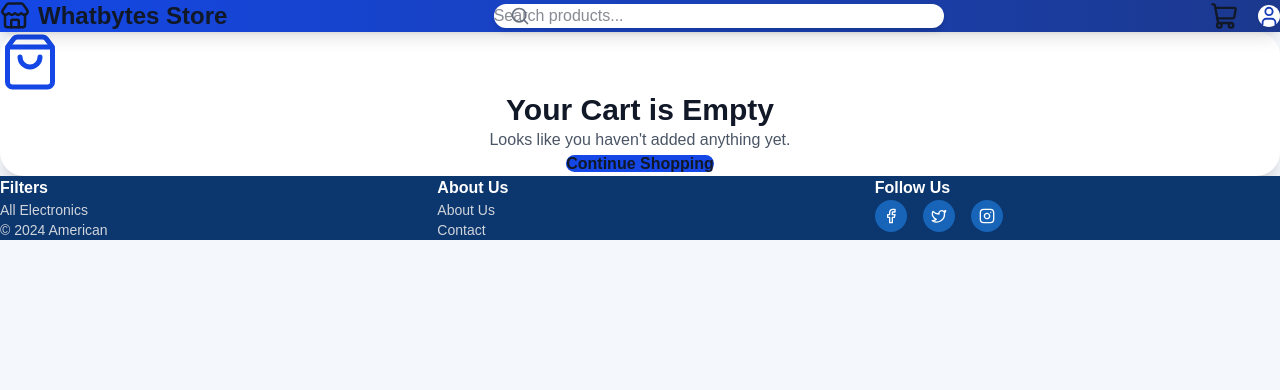
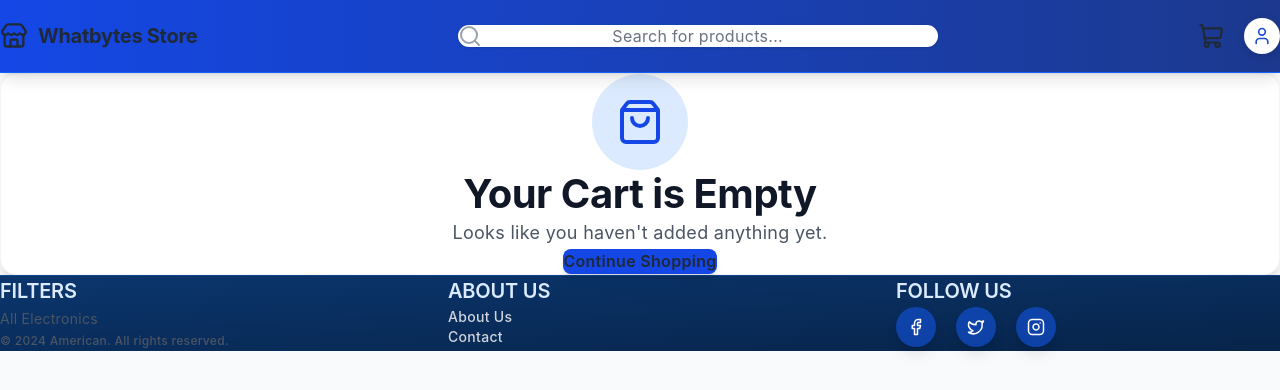
Before and after one commit to Ayushpandey2026/whatbytes, a Next.js app: page /cart in a window 1280 px wide. Shown: the top 390 px of the page. Built offline with nearby package versions, Linux system fonts and the light colour scheme.

Commit message:
polished ui

```diff
--- a/src/app/cart/page.js
+++ b/src/app/cart/page.js
@@ -26,24 +26,25 @@ export default function CartPage() {
           setSearchQuery={setSearchQuery}
         />
 
-        <main className="max-w-7xl mx-auto px-4 py-20">
-          <div className="bg-white rounded-3xl shadow-xl p-16 text-center">
-            <ShoppingBag
-              size={60}
-              className="mx-auto text-blue-700 mb-6"
-            />
+        <main className="max-w-7xl mx-auto px-6 py-24">
+          <div className="bg-white rounded-2xl shadow-lg p-20 text-center border border-gray-100">
+            <div className="flex justify-center mb-8">
+              <div className="w-24 h-24 bg-blue-100 rounded-full flex items-center justify-center">
+                <ShoppingBag size={48} className="text-blue-700" />
+              </div>
+            </div>
 
-            <h1 className="text-3xl font-bold mb-4">
+            <h1 className="text-3xl font-bold mb-6 text-gray-900">
               Your Cart is Empty
             </h1>
 
-            <p className="text-gray-600 mb-8">
+            <p className="text-gray-600 mb-12 text-lg">
               Looks like you haven't added anything yet.
             </p>
 
             <Link
               href="/"
-              className="bg-blue-700 hover:bg-blue-800 text-white px-8 py-4 rounded-xl font-semibold"
+              className="inline-block bg-blue-700 hover:bg-blue-800 text-white px-10 py-4 rounded-lg font-semibold transition shadow-md hover:shadow-lg"
             >
               Continue Shopping
             </Link>
@@ -62,17 +63,20 @@ export default function CartPage() {
         setSearchQuery={setSearchQuery}
       />
 
-      <main className="max-w-7xl mx-auto px-4 py-12">
-        <h1 className="text-4xl font-bold mb-10">Shopping Cart</h1>
+      <main className="max-w-7xl mx-auto px-6 py-20">
+        <div className="mb-14">
+          <h1 className="text-4xl font-bold text-gray-900">Shopping Cart</h1>
+          <p className="text-gray-600 mt-3">{cartItems.length} items in your cart</p>
+        </div>
 
-        <div className="grid lg:grid-cols-3 gap-10">
+        <div className="grid lg:grid-cols-3 gap-12">
           <div className="lg:col-span-2 space-y-6">
             {cartItems.map((item) => (
               <div
                 key={item.id}
-                className="bg-white rounded-2xl shadow-lg p-6 flex flex-col md:flex-row gap-6"
+                className="bg-white rounded-2xl shadow-md hover:shadow-lg transition border border-gray-100 p-7 flex flex-col md:flex-row gap-8"
               >
-                <div className="relative w-full md:w-40 h-40 rounded-xl overflow-hidden bg-gray-100">
+                <div className="relative w-full md:w-44 h-44 rounded-xl overflow-hidden bg-gray-100 flex-shrink-0">
                   <Image
                     src={item.image}
                     alt={item.title}
@@ -82,21 +86,21 @@ export default function CartPage() {
                 </div>
 
                 <div className="flex-1">
-                  <h2 className="text-xl font-bold mb-2">
+                  <h2 className="text-xl font-bold mb-3">
                     {item.title}
                   </h2>
 
-                  <p className="text-blue-700 text-2xl font-bold mb-4">
+                  <p className="text-blue-700 text-2xl font-bold mb-6">
                     ${item.price}
                   </p>
 
-                  <div className="flex items-center gap-4">
-                    <div className="flex items-center bg-gray-100 rounded-xl overflow-hidden">
+                  <div className="flex items-center gap-5">
+                    <div className="flex items-center bg-gray-100 rounded-lg overflow-hidden border border-gray-200">
                       <button
                         onClick={() =>
                           updateQuantity(item.id, "decrease")
                         }
-                        className="px-4 py-3 hover:bg-gray-200"
+                        className="px-4 py-3 hover:bg-gray-200 text-gray-700 transition"
                       >
                         <Minus size={18} />
                       </button>
@@ -109,7 +113,7 @@ export default function CartPage() {
                         onClick={() =>
                           updateQuantity(item.id, "increase")
                         }
-                        className="px-4 py-3 hover:bg-gray-200"
+                        className="px-4 py-3 hover:bg-gray-200 text-gray-700 transition"
                       >
                         <Plus size={18} />
                       </button>
@@ -117,7 +121,7 @@ export default function CartPage() {
 
                     <button
                       onClick={() => removeFromCart(item.id)}
-                      className="text-red-500 hover:text-red-700"
+                      className="text-red-500 hover:text-red-700 hover:bg-red-50 p-2 rounded-lg transition"
                     >
                       <Trash2 size={22} />
                     </button>
@@ -134,12 +138,12 @@ export default function CartPage() {
           </div>
 
           <div>
-            <div className="bg-white rounded-2xl shadow-lg p-8 sticky top-28">
-              <h2 className="text-2xl font-bold mb-6">
+            <div className="bg-white rounded-2xl shadow-md border border-gray-100 p-10 sticky top-28">
+              <h2 className="text-2xl font-bold mb-10 text-gray-900">
                 Order Summary
               </h2>
 
-              <div className="space-y-4 mb-6">
+              <div className="space-y-6 mb-10">
                 <div className="flex justify-between">
                   <span>Subtotal</span>
                   <span>${totalPrice.toFixed(2)}</span>
@@ -156,12 +160,12 @@ export default function CartPage() {
                 </div>
               </div>
 
-              <div className="border-t pt-5 flex justify-between text-xl font-bold mb-6">
+              <div className="border-t border-gray-200 pt-8 flex justify-between text-xl font-bold mb-10 text-gray-900">
                 <span>Total</span>
-                <span>${(totalPrice + 35).toFixed(2)}</span>
+                <span className="text-blue-700">${(totalPrice + 35).toFixed(2)}</span>
               </div>
 
-              <button className="w-full bg-blue-700 hover:bg-blue-800 text-white py-4 rounded-xl font-semibold transition">
+              <button className="w-full bg-blue-700 hover:bg-blue-800 text-white py-4 rounded-lg font-semibold transition shadow-md hover:shadow-lg active:scale-95">
                 Proceed to Checkout
               </button>
             </div>
--- a/src/app/globals.css
+++ b/src/app/globals.css
@@ -9,9 +9,12 @@
 html,
 body {
   min-height: 100%;
-  background: #f4f7fb;
-  color: #111827;
-  font-family: Arial, Helvetica, sans-serif;
+  background: #f9fafb;
+  color: #1f2937;
+  font-family: -apple-system, BlinkMacSystemFont, "Segoe UI", Roboto, "Helvetica Neue", Arial, sans-serif;
+  font-size: 16px;
+  line-height: 1.6;
+  letter-spacing: 0.3px;
 }
 
 a {
@@ -22,13 +25,46 @@ a {
 button {
   cursor: pointer;
   border: none;
+  transition: all 0.2s ease;
 }
 
 input {
   outline: none;
+  transition: all 0.2s ease;
 }
 
 img {
   display: block;
   max-width: 100%;
 }
+
+h1 {
+  font-size: 2.5rem;
+  line-height: 1.2;
+  letter-spacing: -0.5px;
+  font-weight: 700;
+}
+
+h2 {
+  font-size: 2rem;
+  line-height: 1.3;
+  letter-spacing: -0.3px;
+  font-weight: 700;
+}
+
+h3 {
+  font-size: 1.5rem;
+  line-height: 1.4;
+  font-weight: 600;
+}
+
+h4 {
+  font-size: 1.25rem;
+  font-weight: 600;
+  letter-spacing: -0.2px;
+}
+
+p {
+  line-height: 1.7;
+  color: #4b5563;
+}
--- a/src/components/Footer.js
+++ b/src/components/Footer.js
@@ -2,49 +2,49 @@ import React from "react";
 
 export default function Footer() {
   return (
-    <footer className="bg-[#0b366e] text-white py-8 px-8 mt-12">
-      <div className="max-w-7xl mx-auto grid grid-cols-1 md:grid-cols-3 gap-8 text-sm">
-        <div>
-          <h4 className="font-bold mb-4 text-base">Filters</h4>
-          <p className="text-gray-300">All Electronics</p>
-          <p className="text-gray-300 mt-8">© 2024 American</p>
+    <footer className="bg-gradient-to-br from-[#0b366e] to-[#07244a] text-white py-20 px-8 border-t border-blue-500/30">
+      <div className="max-w-7xl mx-auto grid grid-cols-1 md:grid-cols-3 gap-16 text-sm mb-12">
+        <div className="flex flex-col">
+          <h4 className="font-extrabold mb-6 text-lg uppercase tracking-wider text-blue-100">Filters</h4>
+          <p className="text-gray-300 leading-relaxed hover:text-white transition-colors cursor-pointer w-max">All Electronics</p>
+          <div className="mt-auto pt-10">
+            <p className="text-blue-300/60 text-xs font-medium tracking-wide">© 2024 American. All rights reserved.</p>
+          </div>
         </div>
 
-        <div>
-          <h4 className="font-bold mb-4 text-base">About Us</h4>
-          <ul className="space-y-2 text-gray-300">
-            <li>About Us</li>
-            <li>Contact</li>
+        <div className="flex flex-col">
+          <h4 className="font-extrabold mb-6 text-lg uppercase tracking-wider text-blue-100">About Us</h4>
+          <ul className="space-y-4 text-gray-300 font-medium">
+            <li><a href="#" className="hover:text-white hover:underline underline-offset-4 transition-all inline-block">About Us</a></li>
+            <li><a href="#" className="hover:text-white hover:underline underline-offset-4 transition-all inline-block">Contact</a></li>
           </ul>
         </div>
 
-        <div>
-          <h4 className="font-bold mb-4 text-base">Follow Us</h4>
-          <div className="flex gap-4">
-
+        <div className="flex flex-col">
+          <h4 className="font-extrabold mb-6 text-lg uppercase tracking-wider text-blue-100">Follow Us</h4>
+          <div className="flex gap-5">
             {/* Facebook */}
-            <a href="#" className="w-8 h-8 rounded-full bg-[#1864b8] flex items-center justify-center hover:bg-white hover:text-[#104c97] transition">
-              <svg xmlns="http://www.w3.org/2000/svg" width="16" height="16" viewBox="0 0 24 24" fill="none" stroke="currentColor" strokeWidth="2" strokeLinecap="round" strokeLinejoin="round">
+            <a href="#" className="w-10 h-10 rounded-full bg-blue-600/50 flex items-center justify-center hover:bg-white hover:text-blue-900 transition-all shadow-lg hover:shadow-xl hover:-translate-y-1">
+              <svg xmlns="http://www.w3.org/2000/svg" width="18" height="18" viewBox="0 0 24 24" fill="none" stroke="currentColor" strokeWidth="2" strokeLinecap="round" strokeLinejoin="round">
                 <path d="M18 2h-3a5 5 0 0 0-5 5v3H7v4h3v8h4v-8h3l1-4h-4V7a1 1 0 0 1 1-1h3z"/>
               </svg>
             </a>
 
             {/* Twitter */}
-            <a href="#" className="w-8 h-8 rounded-full bg-[#1864b8] flex items-center justify-center hover:bg-white hover:text-[#104c97] transition">
-              <svg xmlns="http://www.w3.org/2000/svg" width="16" height="16" viewBox="0 0 24 24" fill="none" stroke="currentColor" strokeWidth="2" strokeLinecap="round" strokeLinejoin="round">
+            <a href="#" className="w-10 h-10 rounded-full bg-blue-600/50 flex items-center justify-center hover:bg-white hover:text-blue-900 transition-all shadow-lg hover:shadow-xl hover:-translate-y-1">
+              <svg xmlns="http://www.w3.org/2000/svg" width="18" height="18" viewBox="0 0 24 24" fill="none" stroke="currentColor" strokeWidth="2" strokeLinecap="round" strokeLinejoin="round">
                 <path d="M22 4s-.7 2.1-2 3.4c1.6 10-9.4 17.3-18 11.6 2.2.1 4.4-.6 6-2C3 15.5.5 9.6 3 5c2.2 2.6 5.6 4.1 9 4-.9-4.2 4-6.6 7-3.8 1.1 0 3-1.2 3-1.2z"/>
               </svg>
             </a>
 
             {/* Instagram */}
-            <a href="#" className="w-8 h-8 rounded-full bg-[#1864b8] flex items-center justify-center hover:bg-white hover:text-[#104c97] transition">
-              <svg xmlns="http://www.w3.org/2000/svg" width="16" height="16" viewBox="0 0 24 24" fill="none" stroke="currentColor" strokeWidth="2" strokeLinecap="round" strokeLinejoin="round">
+            <a href="#" className="w-10 h-10 rounded-full bg-blue-600/50 flex items-center justify-center hover:bg-white hover:text-blue-900 transition-all shadow-lg hover:shadow-xl hover:-translate-y-1">
+              <svg xmlns="http://www.w3.org/2000/svg" width="18" height="18" viewBox="0 0 24 24" fill="none" stroke="currentColor" strokeWidth="2" strokeLinecap="round" strokeLinejoin="round">
                 <rect width="20" height="20" x="2" y="2" rx="5" ry="5"/>
                 <path d="M16 11.37A4 4 0 1 1 12.63 8 4 4 0 0 1 16 11.37z"/>
                 <line x1="17.5" x2="17.51" y1="6.5" y2="6.5"/>
               </svg>
             </a>
-
           </div>
         </div>
       </div>
--- a/src/components/Header.js
+++ b/src/components/Header.js
@@ -9,30 +9,76 @@ export default function Header({ searchQuery, setSearchQuery }) {
   const { cartCount } = useCart();
 
   return (
-    <header className="sticky top-0 z-50 bg-gradient-to-r from-blue-700 to-blue-900 shadow-lg">
-      <div className="max-w-7xl mx-auto px-4 py-4 flex flex-col md:flex-row items-center gap-4 justify-between">
-        <Link href="/" className="flex items-center gap-2 text-white">
-          <Store size={30} />
-          <span className="text-2xl font-bold">Whatbytes Store</span>
+    <header className="sticky top-0 z-50 bg-gradient-to-r from-blue-700 to-blue-900 shadow-lg border-b border-blue-600 border-opacity-30 mb-12">
+      <div
+        className="max-w-7xl mx-auto px-8"
+        style={{
+          display: "flex",
+          alignItems: "center",
+          justifyContent: "space-between",
+          flexWrap: "wrap",
+          gap: "16px",
+          minHeight: "72px",
+          paddingTop: "14px",
+          paddingBottom: "14px",
+        }}
+      >
+        {/* Logo */}
+        <Link
+          href="/"
+          style={{ display: "flex", alignItems: "center", gap: "10px", flexShrink: 0 }}
+          className="text-white hover:opacity-90 transition"
+        >
+          <Store size={28} style={{ flexShrink: 0 }} />
+          <span style={{ fontSize: "1.25rem", fontWeight: 700, letterSpacing: "-0.3px", whiteSpace: "nowrap" }}>
+            Whatbytes Store
+          </span>
         </Link>
 
-        <SearchBar
-          searchQuery={searchQuery}
-          setSearchQuery={setSearchQuery}
-        />
+        {/* Search Bar - grows in middle */}
+        <div style={{ flex: "1 1 280px", maxWidth: "480px", margin: "0 0 0 0" }}>
+          <SearchBar searchQuery={searchQuery} setSearchQuery={setSearchQuery} />
+        </div>
 
-        <div className="flex items-center gap-5">
-          <Link href="/cart" className="relative text-white">
-            <ShoppingCart size={28} />
+        {/* Actions */}
+        <div style={{ display: "flex", alignItems: "center", gap: "20px", flexShrink: 0 }}>
+          <Link href="/cart" className="relative text-white hover:opacity-80 transition group">
+            <ShoppingCart size={26} className="group-hover:scale-110 transition" />
             {cartCount > 0 && (
-              <span className="absolute -top-2 -right-3 bg-red-500 text-white text-xs font-bold rounded-full h-6 w-6 flex items-center justify-center">
+              <span
+                style={{
+                  position: "absolute",
+                  top: "-8px",
+                  right: "-10px",
+                  background: "#ef4444",
+                  color: "#fff",
+                  fontSize: "0.7rem",
+                  fontWeight: 700,
+                  borderRadius: "9999px",
+                  height: "20px",
+                  width: "20px",
+                  display: "flex",
+                  alignItems: "center",
+                  justifyContent: "center",
+                }}
+              >
                 {cartCount}
               </span>
             )}
           </Link>
 
-          <div className="bg-white p-2 rounded-full shadow">
-            <User className="text-blue-800" size={22} />
+          <div
+            style={{
+              background: "#fff",
+              borderRadius: "9999px",
+              padding: "8px",
+              display: "flex",
+              alignItems: "center",
+              justifyContent: "center",
+              boxShadow: "0 2px 8px rgba(0,0,0,0.15)",
+            }}
+          >
+            <User size={20} style={{ color: "#1d4ed8" }} />
           </div>
         </div>
       </div>
--- a/src/components/ProductGrid.js
+++ b/src/components/ProductGrid.js
@@ -2,7 +2,7 @@ import ProductCard from "./ProductCard";
 
 export default function ProductGrid({ products }) {
   return (
-    <div className="grid grid-cols-1 sm:grid-cols-2 xl:grid-cols-3 gap-8">
+    <div className="grid grid-cols-1 sm:grid-cols-2 lg:grid-cols-3 gap-7">
       {products.map((product) => (
         <ProductCard key={product.id} product={product} />
       ))}
--- a/src/components/SearchBar.js
+++ b/src/components/SearchBar.js
@@ -1,21 +1,22 @@
-"use client";
-
 import { Search } from "lucide-react";
 
 export default function SearchBar({ searchQuery, setSearchQuery }) {
   return (
-    <div className="relative w-full md:w-[450px]">
-      <Search
-        className="absolute left-4 top-1/2 -translate-y-1/2 text-gray-500"
-        size={20}
-      />
+    <div className="relative w-full">
+      {/* Search Icon */}
+      <div className="absolute inset-y-0 left-0 pl-4 flex items-center pointer-events-none">
+        {/* Icon ka size thoda bada kiya hai (h-6 w-6) taaki bade bar ke sath acha lage */}
+        <Search className="h-6 w-6 text-gray-400" />
+      </div>
 
+      {/* Input Field */}
       <input
         type="text"
-        placeholder="Search products..."
+        placeholder="Search for products..."
         value={searchQuery}
         onChange={(e) => setSearchQuery(e.target.value)}
-        className="w-full bg-white rounded-full py-3 pl-12 pr-4 shadow-md"
+        // py-3.5 aur text-base add kiya hai area aur text bada karne ke liye
+        className="block w-full pl-14 pr-14 py-3.5 border border-transparent rounded-full leading-5 bg-white text-gray-900 placeholder-gray-500 text-center focus:outline-none focus:ring-2 focus:ring-blue-400 text-base transition-all shadow-sm"
       />
     </div>
   );
```
Also changed, not shown: src/app/page.js (+13 -5 lines), src/app/product/[id]/page.js (+36 -32 lines), src/components/EmptyState.js (+10 -3 lines), src/components/ProductCard.js (+13 -11 lines), src/components/SidebarFilters.js (+22 -10 lines), src/data/products.js (+14 -13 lines).
